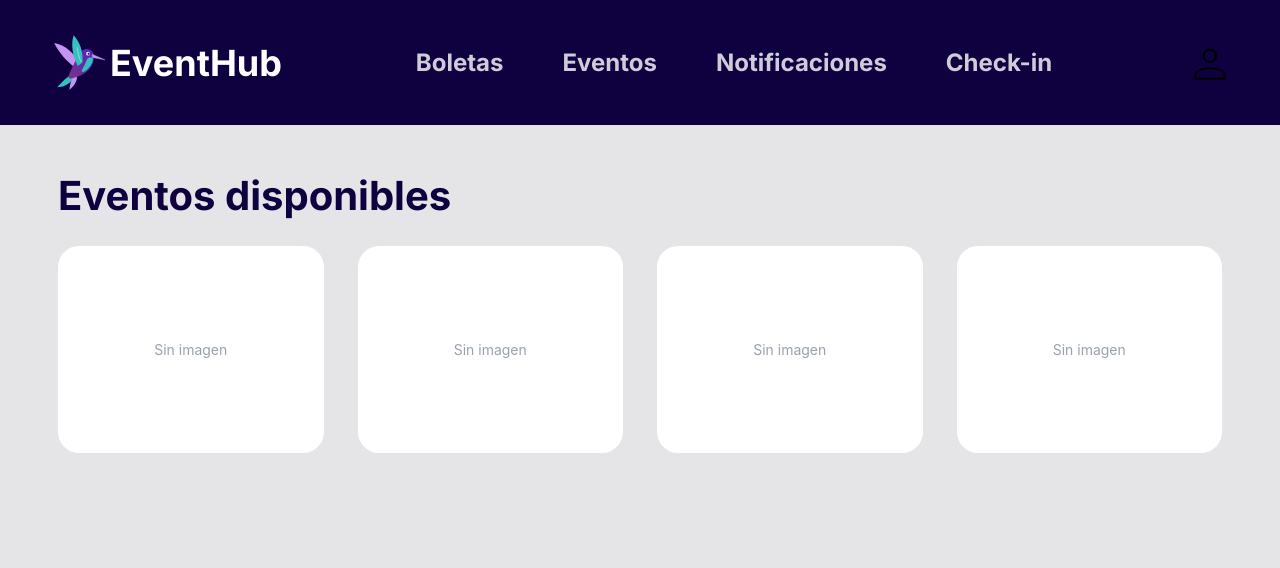
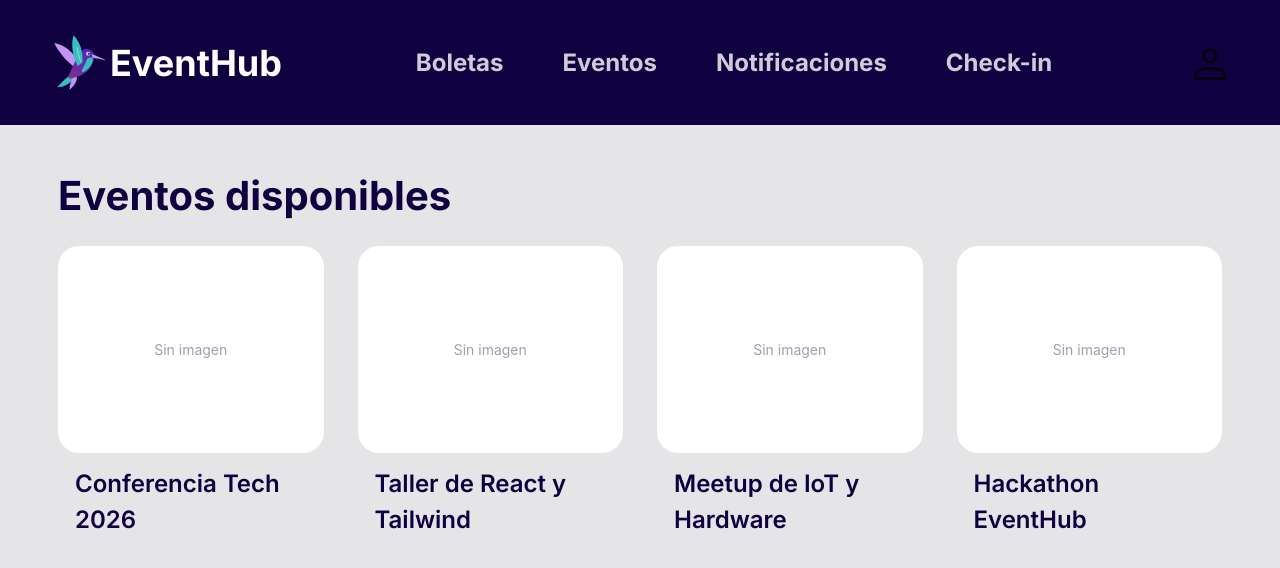
Before and after one commit to vargasesc17/EventHub, a React (Vite) app in the folder frontend/: page / in a window 1280 px wide. Shown: the top 568 px of the page. Built offline with nearby package versions, Linux system fonts and the light colour scheme.

Commit message:
that's it tilin

```diff
--- a/frontend/src/pages/CheckinSelector.jsx
+++ b/frontend/src/pages/CheckinSelector.jsx
@@ -5,9 +5,9 @@ import profileSvg from "../assets/account.svg";
 import EventCard from "../components/EventCard";
 
 const eventsList = [
-  { id: 1, titulo: "Conferencia Tech 2026", imagen: "" },
-  { id: 2, titulo: "Taller de React y Tailwind", imagen: "" },
-  { id: 3, titulo: "Meetup de IoT y Hardware", imagen: "" },
+  { id: 1, nombre: "Conferencia Tech 2026", imagen: "" },
+  { id: 2, nombre: "Taller de React y Tailwind", imagen: "" },
+  { id: 3, nombre: "Meetup de IoT y Hardware", imagen: "" },
 ];
 
 const navigation = [
--- a/frontend/src/pages/Eventos.jsx
+++ b/frontend/src/pages/Eventos.jsx
@@ -5,10 +5,10 @@ import profileSvg from "../assets/account.svg";
 import EventCard from "../components/EventCard";
 
 const events = [
-  { id: 1, titulo: "Lorem ipsum dolor sit", imagen: "" },
-  { id: 2, titulo: "Lorem ipsum dolor sit", imagen: "" },
-  { id: 3, titulo: "Lorem ipsum dolor sit", imagen: "" },
-  { id: 4, titulo: "Lorem ipsum dolor sit", imagen: "" },
+  { id: 1, nombre: "Lorem ipsum dolor sit", imagen: "" },
+  { id: 2, nombre: "Lorem ipsum dolor sit", imagen: "" },
+  { id: 3, nombre: "Lorem ipsum dolor sit", imagen: "" },
+  { id: 4, nombre: "Lorem ipsum dolor sit", imagen: "" },
 ];
 
 const navigation = [
--- a/frontend/src/pages/Home.jsx
+++ b/frontend/src/pages/Home.jsx
@@ -13,10 +13,10 @@ const navigation = [
 
 // Arreglo dinámico con los datos de los eventos
 const eventsList = [
-  { id: 1, titulo: "Conferencia Tech 2026", imagen: "" },
-  { id: 2, titulo: "Taller de React y Tailwind", imagen: "" },
-  { id: 3, titulo: "Meetup de IoT y Hardware", imagen: "" },
-  { id: 4, titulo: "Hackathon EventHub", imagen: "" },
+  { id: 1, nombre: "Conferencia Tech 2026", imagen: "" },
+  { id: 2, nombre: "Taller de React y Tailwind", imagen: "" },
+  { id: 3, nombre: "Meetup de IoT y Hardware", imagen: "" },
+  { id: 4, nombre: "Hackathon EventHub", imagen: "" },
 ];
 
 export default function Home() {
```
